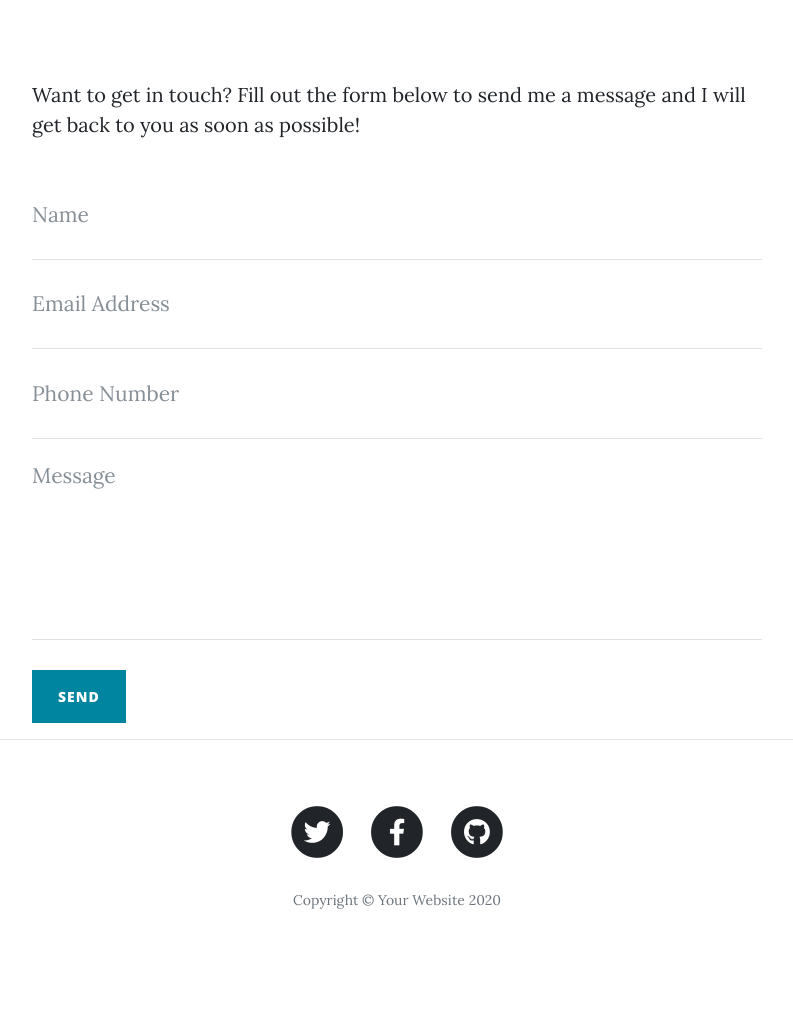
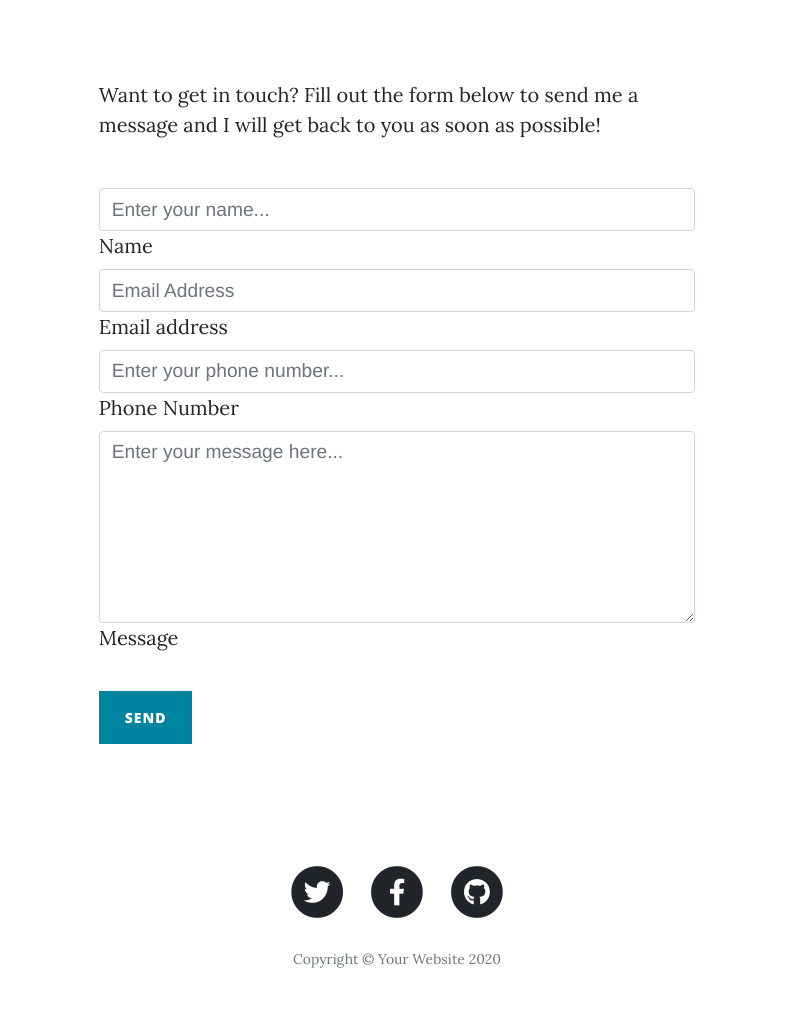
Before and after one commit to ailint/ailin-blog, a Flask app: page /contact in a window 1280 px wide. Shown: the part 532-1567 px from the top of the page, without its empty margins (243-1036 px from the left). Before the commit the page ends 1441 px from the top, so only its background shows below. Run offline with Flask 2, Linux system fonts and the light colour scheme; some libraries are stand-ins or nearby versions.

Commit message:
change contact form

```diff
--- a/templates/contact.html
+++ b/templates/contact.html
@@ -20,56 +20,82 @@
     </div>
 </header>
 
-<!-- Main Content -->
-<div class="container">
-    <div class="row">
-        <div class="col-lg-8 col-md-10 mx-auto">
-            <p>Want to get in touch? Fill out the form below to send me a message and I will get back to you as soon as
-                possible!</p>
-            <!-- Contact Form - Enter your email address on line 19 of the mail/contact_me.php file to make this form work. -->
-            <!-- WARNING: Some web hosts do not allow emails to be sent through forms to common mail hosts like Gmail or Yahoo. It's recommended that you use a private domain email address! -->
-            <!-- To use the contact form, your site must be on a live web host with PHP! The form will not work locally! -->
-            <form name="sentMessage" id="contactForm" novalidate>
-                <div class="control-group">
-                    <div class="form-group floating-label-form-group controls">
-                        <label>Name</label>
-                        <input type="text" class="form-control" placeholder="Name" id="name" required
-                               data-validation-required-message="Please enter your name.">
-                        <p class="help-block text-danger"></p>
+<!-- Main Content-->
+<main class="mb-4">
+    <div class="container px-4 px-lg-5">
+        <div class="row gx-4 gx-lg-5 justify-content-center">
+            <div class="col-md-10 col-lg-8 col-xl-7">
+                <p>Want to get in touch? Fill out the form below to send me a message and I will get back to you as soon
+                    as possible!</p>
+                <div class="my-5">
+                    <!-- * * * * * * * * * * * * * * *-->
+                    <!-- * * SB Forms Contact Form * *-->
+                    <!-- * * * * * * * * * * * * * * *-->
+                    <!-- This form is pre-integrated with SB Forms.-->
+                    <!-- To make this form functional, sign up at-->
+                    <!-- https://startbootstrap.com/solution/contact-forms-->
+                    <!-- to get an API token!-->
+
+                    <form name="sentMessage" id="contactForm"
+                          data-sb-form-api-token="3f7d4a54-8629-46c1-a947-a075488325f3" action="/contact" method="post"
+                          novalidate>
+                        <div class="form-floating">
+                            <input class="form-control" id="name" name="name" type="text"
+                                   placeholder="Enter your name..." data-sb-validations="required"/>
+                            <label for="name">Name</label>
+                            <div class="invalid-feedback" data-sb-feedback="name:required">A name is required.</div>
+                        </div>
+                        <div class="form-floating">
+                            <input type="email" name="email" class="form-control" placeholder="Email Address" id="email"
+                                   required data-validation-required-message="Please enter your email address.">
+                            <label for="email">Email address</label>
+                            <div class="invalid-feedback" data-sb-feedback="email:required">An email is required.</div>
+                            <div class="invalid-feedback" data-sb-feedback="email:email">Email is not valid.</div>
+                        </div>
+                        <div class="form-floating">
+                            <input class="form-control" id="phone" name="phone" type="tel"
+                                   placeholder="Enter your phone number..." data-sb-validations="required"/>
+                            <label for="phone">Phone Number</label>
+                            <div class="invalid-feedback" data-sb-feedback="phone:required">A phone number is
+                                required.
                             </div>
                         </div>
-                <div class="control-group">
-                    <div class="form-group floating-label-form-group controls">
-                        <label>Email Address</label>
-                        <input type="email" class="form-control" placeholder="Email Address" id="email" required
-                               data-validation-required-message="Please enter your email address.">
-                        <p class="help-block text-danger"></p>
+                        <div class="form-floating">
+                            <textarea class="form-control" id="message" name="message"
+                                      placeholder="Enter your message here..." style="height: 12rem"
+                                      data-sb-validations="required"></textarea>
+                            <label for="message">Message</label>
+                            <div class="invalid-feedback" data-sb-feedback="message:required">A message is required.
                             </div>
                         </div>
-                <div class="control-group">
-                    <div class="form-group col-xs-12 floating-label-form-group controls">
-                        <label>Phone Number</label>
-                        <input type="tel" class="form-control" placeholder="Phone Number" id="phone" required
-                               data-validation-required-message="Please enter your phone number.">
-                        <p class="help-block text-danger"></p>
+                        <br/>
+                        <!-- Submit success message-->
+                        <!---->
+                        <!-- This is what your users will see when the form-->
+                        <!-- has successfully submitted-->
+                        <div class="d-none" id="submitSuccessMessage">
+                            <div class="text-center mb-3">
+                                <div class="fw-bolder">Form submission successful!</div>
+                                To activate this form, sign up at
+                                <br/>
+                                <a href="https://startbootstrap.com/solution/contact-forms">https://startbootstrap.com/solution/contact-forms</a>
                             </div>
                         </div>
-                <div class="control-group">
-                    <div class="form-group floating-label-form-group controls">
-                        <label>Message</label>
-                        <textarea rows="5" class="form-control" placeholder="Message" id="message" required
-                                  data-validation-required-message="Please enter a message."></textarea>
-                        <p class="help-block text-danger"></p>
+                        <!-- Submit error message-->
+                        <!---->
+                        <!-- This is what your users will see when there is-->
+                        <!-- an error submitting the form-->
+                        <div class="d-none" id="submitErrorMessage">
+                            <div class="text-center text-danger mb-3">Error sending message!</div>
                         </div>
-                </div>
-                <br>
-                <div id="success"></div>
-                <button type="submit" class="btn btn-primary" id="sendMessageButton">Send</button>
+                        <!-- Submit Button-->
+                        <button class="btn btn-primary text-uppercase" id="submitButton" type="submit">Send</button>
                     </form>
                 </div>
             </div>
         </div>
+    </div>
+</main>
 
-<hr>
 
 {% include "footer.html" %}
```
Lines whose indentation alone changed are shown as unchanged.
